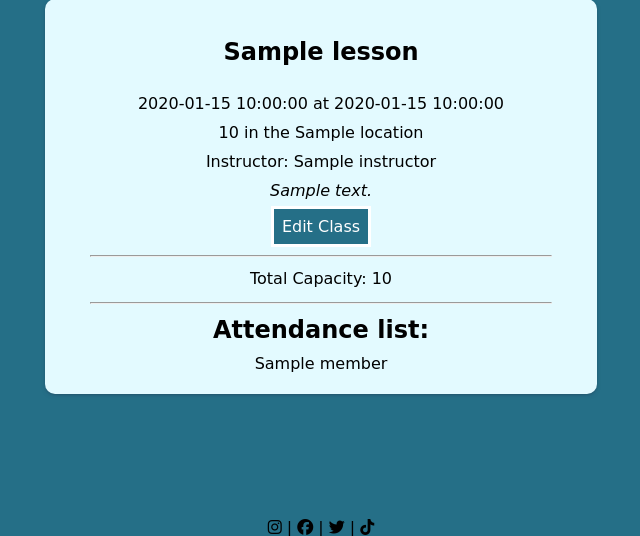
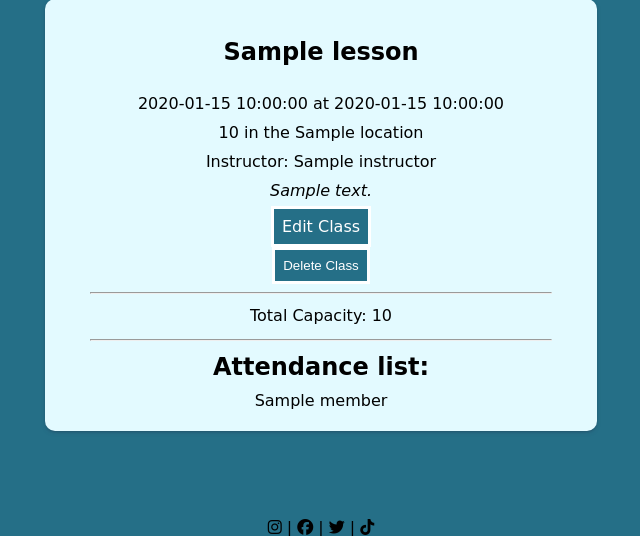
Before and after one commit to HelenLangers/CC_Gym_App_Project, a Flask app: page /classes/1 in a window 1280 px wide. Shown: the part 188-724 px from the top of the page, without its empty margins (319-959 px from the left). Run offline with Flask 2, Linux system fonts and the light colour scheme; a database or web service that is not in the repository returns one stand-in record (values such as "Sample title"); some libraries are stand-ins or nearby versions; some web fonts are replaced.

Commit message:
added delete classes and members

```diff
--- a/controllers/lesson_controller.py
+++ b/controllers/lesson_controller.py
@@ -48,3 +48,8 @@ def update_lesson(id):
     lesson = Lesson(title, date, time, duration, instructor, location, capacity, description, id)
     lesson_repository.update(lesson)
     return redirect("/classes")
+
+@lessons_blueprint.route("/classes/<id>/delete", methods=['POST'])
+def delete_lesson(id):
+    lesson_repository.delete(id)
+    return redirect("/classes")
--- a/controllers/member_controller.py
+++ b/controllers/member_controller.py
@@ -34,3 +34,8 @@ def update_member(id):
     member = Member(name, id)
     member_repository.update(member)
     return redirect("/members")
+
+@members_blueprint.route("/members/<id>/delete", methods=['POST'])
+def delete_member(id):
+    member_repository.delete(id)
+    return redirect("/members")
--- a/templates/lessons/onelesson.html
+++ b/templates/lessons/onelesson.html
@@ -13,6 +13,9 @@
         <p>Instructor: {{ lesson.instructor }}</p>
         <p class="description">{{ lesson.description }}</p>
         <a href="/classes/{{ lesson.id }}/edit" class="button" style="color: #fff">Edit Class</a>
+        <form action="/classes/{{ lesson.id }}/delete" method="POST">
+            <input class="button" type="submit" value="Delete Class" />
+        </form>
         <hr>
         <p>Total Capacity: {{ lesson.capacity }}</p>
         <hr>
--- a/templates/members/onemember.html
+++ b/templates/members/onemember.html
@@ -9,6 +9,9 @@
         <div class="one-lesson-block">
             <h3 class="attendance-title">{{ member.name }}</h3>
             <a href="/members/{{ member.id }}/edit" class="button" style="color: #fff">Edit Member</a>
+            <form action="/members/{{ member.id }}/delete" method="POST">
+                <input class="button" type="submit" value="Remove Member" />
+            </form>
             <br>
             <p class="attendance-title">Bookings:</p>
             {% for lesson in lessons %}
```
